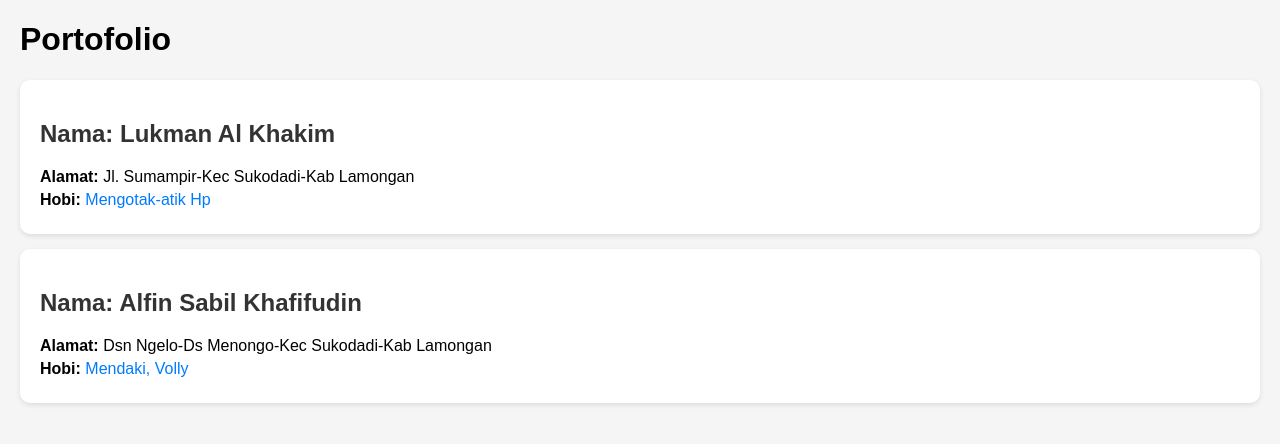
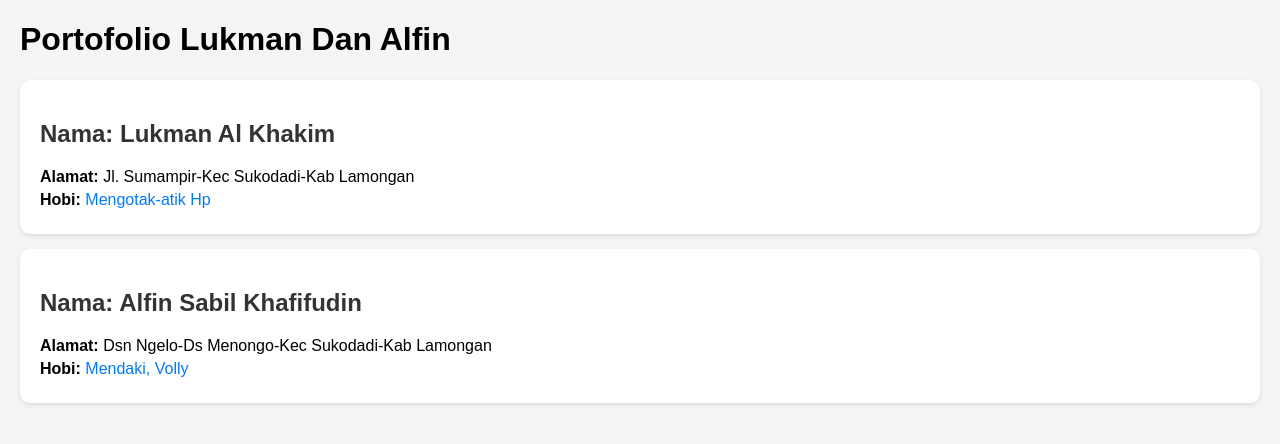
Before and after one commit to xianjingg69-tech/Project-TIK, a plain HTML site: page index.html in a window 1280 px wide. Drawn offline with Linux system fonts and the light colour scheme.

Commit message:
Update title and heading in index.html

```diff
--- a/index.html
+++ b/index.html
@@ -3,7 +3,7 @@
 <head>
     <meta charset="UTF-8">
     <meta name="viewport" content="width=device-width, initial-scale=1.0">
-    <title>Portofolio</title>
+    <title>Portofolio Lukman Dan Alfin</title>
     <style>
         body {
             font-family: Arial, sans-serif;
@@ -29,7 +29,7 @@
     </style>
 </head>
 <body>
-    <h1>Portofolio</h1>
+    <h1>Portofolio Lukman Dan Alfin</h1>
 
     <div class="card">
         <h2>Nama: Lukman Al Khakim</h2>
```
